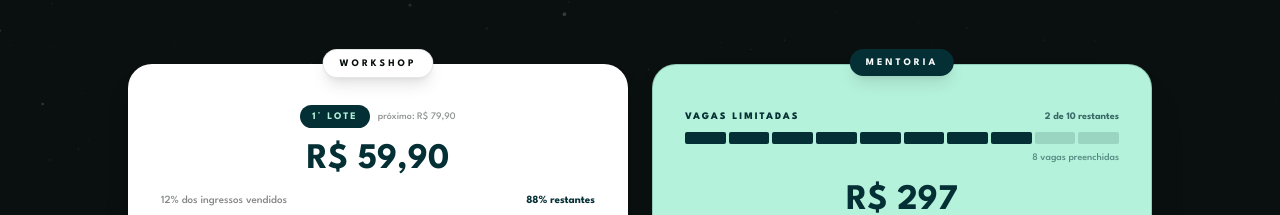
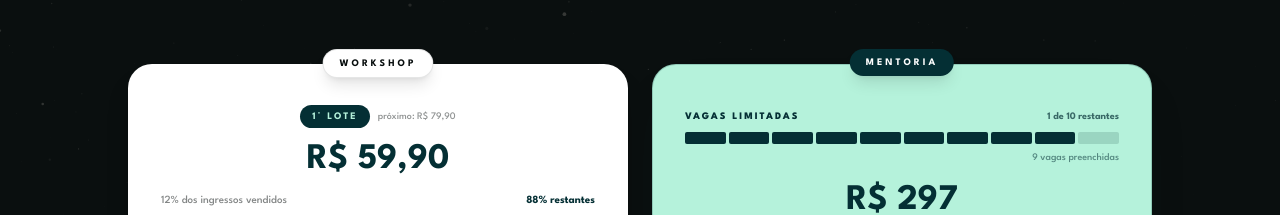
Before and after one commit to XiangBr/iasemfrescura, a React (Vite) app: page / in a window 1280 px wide. Shown: the part 7123-7338 px from the top of the page. Built offline with nearby package versions, Linux system fonts and the light colour scheme.

Commit message:
Added 1 Mentoria

```diff
--- a/src/App.tsx
+++ b/src/App.tsx
@@ -17,7 +17,7 @@ import {
 import { StarsBackground } from './StarsBackground';
 
 // ── Vagas de mentoria — atualizar conforme vendas ──
-const MENTORIA_VAGAS_PREENCHIDAS = 8;
+const MENTORIA_VAGAS_PREENCHIDAS = 9;
 const MENTORIA_VAGAS_TOTAL = 10;
 
 function getLoteInfo() {
```
